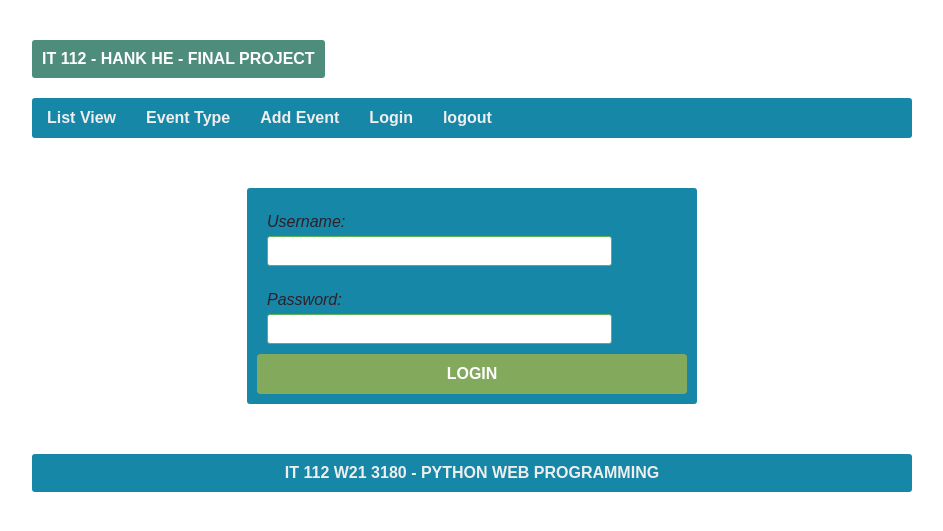
After one commit to SEA-Hank/IT112-Final-Project, a Django app: page /todolist/login in a window 1280 px wide. The commit adds this page. Shown: the top 531 px of the page, without its empty margins (168-1111 px from the left). Run offline with Django 3.2, Linux system fonts and the light colour scheme.

Commit message:
login-logout

```diff
--- a/finalProject/settings.py
+++ b/finalProject/settings.py
@@ -119,3 +119,5 @@ USE_TZ = True
 # https://docs.djangoproject.com/en/3.1/howto/static-files/
 
 STATIC_URL = '/static/'
+
+LOGIN_REDIRECT_URL = '/todolist/welcome'
--- a/finalProject/urls.py
+++ b/finalProject/urls.py
@@ -18,5 +18,6 @@ from django.urls import include, path
 
 urlpatterns = [
     path('admin/', admin.site.urls),
-    path('toDoList/', include('toDoList.urls'))
+    path('todolist/', include('toDoList.urls'))
+    # path('accounts/', include('django.contrib.auth.urls'))
 ]
--- /dev/null
+++ b/toDoList/config.py
@@ -0,0 +1,5 @@
+navs = [{"label": "List View", "url": "index"},
+        {"label": "Event Type", "url": "index"},
+        {"label": "Add Event", "url": "index"},
+        {"label": "Login", "url": "login"},
+        {"label": "logout", "url": "logout"}]
--- a/toDoList/static/css/base.css
+++ b/toDoList/static/css/base.css
@@ -24,7 +24,7 @@ header {
   border-radius: 3px;
 }
 main {
-  min-height: 550px;
+  /* min-height: 550px; */
 }
 footer {
   background: #1687a7;
--- /dev/null
+++ b/toDoList/static/css/login.css
@@ -0,0 +1,68 @@
+form.login-form {
+  width: 450px;
+  padding: 10px;
+  margin: 50px auto 50px auto;
+  background: #1687a7;
+  border-radius: 3px;
+}
+form.login-form p {
+  padding: 10px;
+}
+form.login-form label {
+  display: block;
+  color: #321f28;
+  font-style: italic;
+  padding: 5px 0px;
+}
+#id_password,
+#id_username {
+  height: 30px;
+  outline: none;
+  width: 345px;
+  border: 1px solid #61b15a;
+  border-radius: 3px;
+}
+#submit {
+  width: 100%;
+  padding: 10px 0px;
+  cursor: pointer;
+  display: block;
+  margin: 0px auto;
+  background: #83a95c;
+  border-radius: 3px;
+  border: 1px solid #83a95c;
+  color: white;
+  font-weight: bolder;
+}
+ul.errorlist {
+  padding: 10px;
+}
+ul.errorlist li {
+  list-style: none;
+  color: #373a40;
+  font-size: 14px;
+  font-style: italic;
+  color: #fca652;
+}
+
+p.goodbye {
+  color: white;
+  background: #ff414d;
+  padding: 10px;
+  width: 250px;
+  margin: 50px auto;
+  text-align: center;
+  border-radius: 3px;
+  letter-spacing: 2px;
+}
+
+p.welcome {
+  color: white;
+  background: #4e8d7c;
+  padding: 10px;
+  width: 250px;
+  margin: 50px auto;
+  text-align: center;
+  border-radius: 3px;
+  letter-spacing: 2px;
+}
--- a/toDoList/templates/base.html
+++ b/toDoList/templates/base.html
@@ -6,6 +6,7 @@
     <meta http-equiv="X-UA-Compatible" content="IE=edge" />
     <meta name="viewport" content="width=device-width, initial-scale=1.0" />
     <link href={% static 'css/base.css' %} rel="stylesheet" type="text/css"/>
+    <link href={% static 'css/login.css' %} rel="stylesheet" type="text/css"/>
     <title>{{title}}</title>
   </head>
   <body>
--- /dev/null
+++ b/toDoList/templates/login.html
@@ -0,0 +1,6 @@
+{% extends 'base.html' %} {% block content %}
+<form method="POST" class="login-form">
+  {% csrf_token %} {{ form.as_p }}
+  <button id="submit" type="submit">LOGIN</button>
+</form>
+{% endblock %}
--- /dev/null
+++ b/toDoList/templates/logout.html
@@ -0,0 +1,3 @@
+{% extends 'base.html' %} {% block content %}
+<p class="goodbye">Goodbye!!!</p>
+{% endblock %}
--- /dev/null
+++ b/toDoList/templates/welcome.html
@@ -0,0 +1,3 @@
+{% extends 'base.html' %} {% block content %}
+<p class="welcome">Welcome!!! {{username}}</p>
+{% endblock %}
--- a/toDoList/urls.py
+++ b/toDoList/urls.py
@@ -1,10 +1,19 @@
 from django.urls import path
+from django.contrib.auth import views as auth_views
+from .config import navs
 
 from . import views
 
 urlpatterns = [
     path('', views.index, name='index'),
     path('', views.index, name='addevent'),
-    path('', views.index, name='login'),
-    path('', views.index, name='logout')
+    path('login', auth_views.LoginView.as_view(
+        template_name='login.html',
+        extra_context={"title": "login", "navs": navs}),
+        name='login'),
+    path('logout', auth_views.LogoutView.as_view(
+        template_name='logout.html',
+        extra_context={"title": "logout", "navs": navs}),
+        name='logout'),
+    path('welcome', views.welcome, name="welcome")
 ]
```
Also changed, not shown: toDoList/views.py (+7 -9 lines), db.sqlite3, 2 other files.
